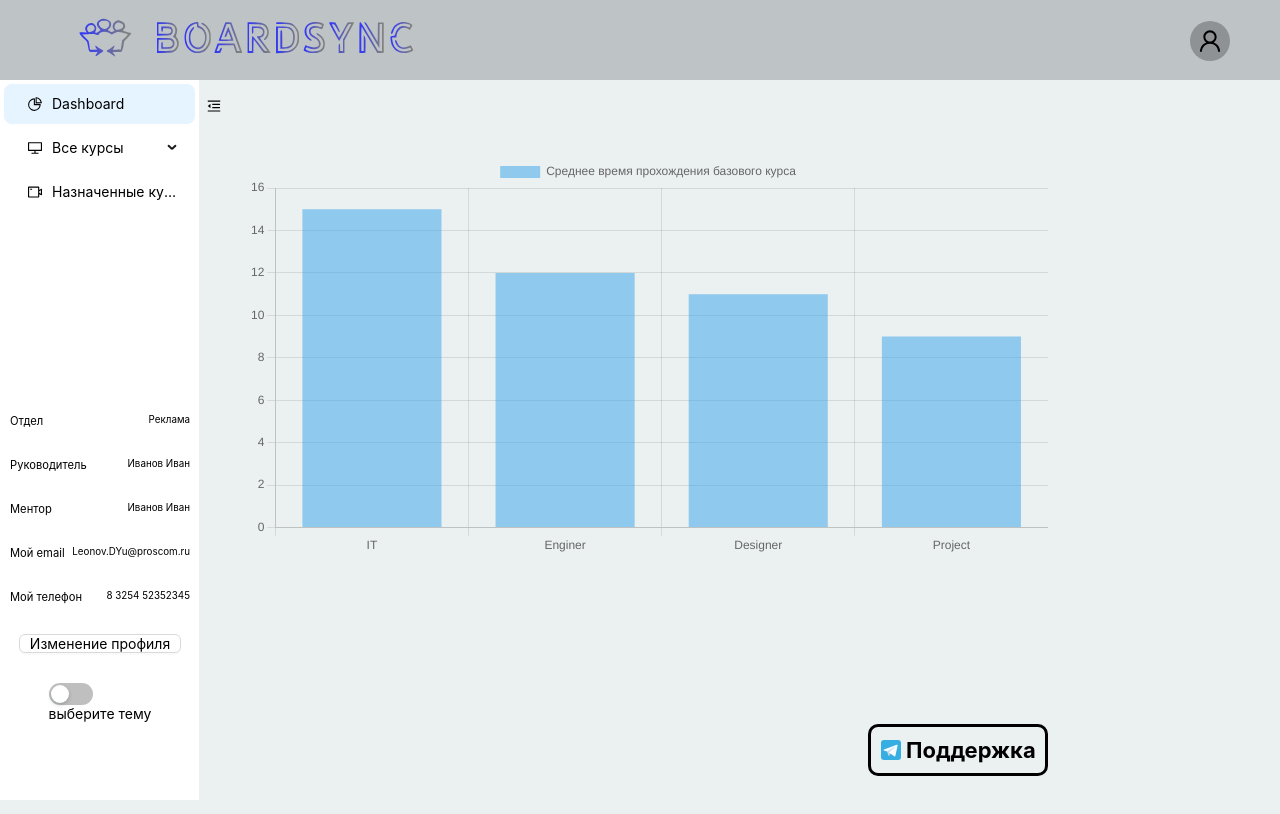
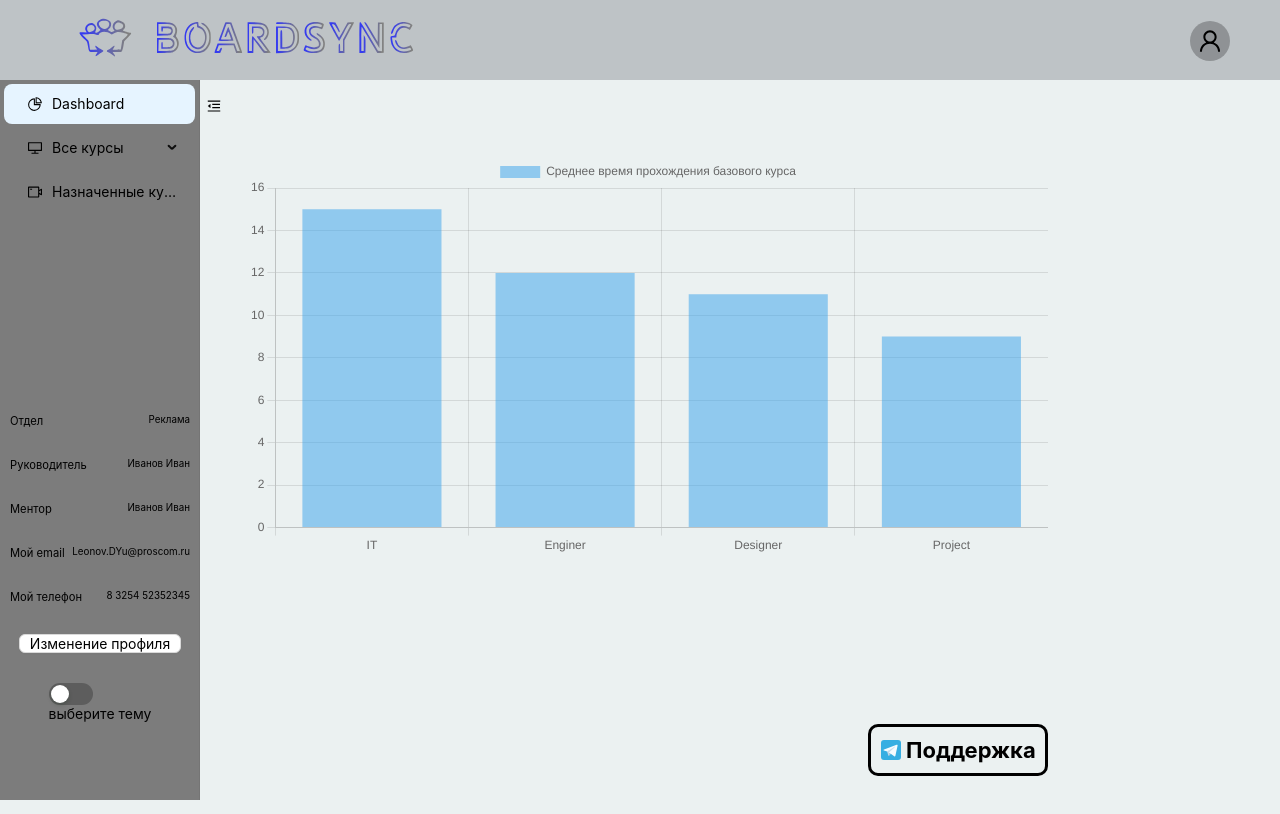
Before and after one commit to GuildOfTwo/hackaton_0.2, a React (Vite) app: page /dashboard in a window 1280 px wide. Built offline with nearby package versions, Linux system fonts and the light colour scheme.

Commit message:
fix-dartheme-colors

```diff
--- a/src/layouts/Sider/index.tsx
+++ b/src/layouts/Sider/index.tsx
@@ -1,20 +1,15 @@
-import { Menu, MenuProps } from 'antd';
+import { MenuProps } from 'antd';
 import {
   UserOutlined,
   VideoCameraOutlined,
-  UploadOutlined,
   MenuFoldOutlined,
   MenuUnfoldOutlined,
   PieChartOutlined,
   DesktopOutlined,
-  TeamOutlined,
-  FileOutlined,
-} from '@ant-design/icons';
-import Sider from 'antd/es/layout/Sider';
+ } from '@ant-design/icons';
 import { useState } from 'react';
-import { HEADER_HEIGHT } from '../../utils/constants';
 import { Link } from 'react-router-dom';
-import { SliderButton, UserWrapper } from './styled';
+import { MainSider, SliderButton, SliderMenu, SliderWrapper, UserWrapper } from './styled';
 import { Page, SubPage } from '../../utils/constants/navigation';
 import { UserCard } from '../../components/userCard';
 
@@ -49,32 +44,29 @@ const Slider = () => {
     } as MenuItem;
   }
   return (
-    <div style={{ position: 'absolute', height: 'calc(100% - 66px)', zIndex: '900', top: '80px' }}>
-      <Sider
+    <SliderWrapper >
+      <MainSider
         trigger={null}
         collapsible
         collapsed={collapsed}
-        style={{ background: 'transparent', height: '100%' }}
-      >
+        >
         <div className='demo-logo-vertical' />
-        <Menu
-          theme='light'
+        <SliderMenu
           defaultSelectedKeys={['1']}
           mode='inline'
           items={items}
-          style={{ height: `calc(100vh - ${HEADER_HEIGHT})` }}
-        />
+          />
         <UserWrapper>
         {collapsed ? <UserOutlined onClick={() => setCollapsed(!collapsed)} /> : <UserCard />}
         </UserWrapper>
-      </Sider>
+      </MainSider>
 
       <SliderButton
         type='text'
         icon={collapsed ? <MenuUnfoldOutlined /> : <MenuFoldOutlined />}
         onClick={() => setCollapsed(!collapsed)}
       />
-    </div>
+    </SliderWrapper>
   );
 };
 
--- a/src/layouts/Sider/styled.ts
+++ b/src/layouts/Sider/styled.ts
@@ -1,8 +1,24 @@
 import { Menu, Button } from 'antd';
 import styled from 'styled-components';
+import Sider from 'antd/es/layout/Sider';
+import { HEADER_HEIGHT } from '../../utils/constants';
+
+export const SliderWrapper = styled.div`
+  position: absolute;
+  height: calc(100% - 66px);
+  z-index: 900;
+  top: 80px;
+`;
 
 export const SliderMenu = styled(Menu)`
   height: 100%;
+  height: calc(100vh - ${HEADER_HEIGHT});
+  background-color: ${(props) => props.theme.backgroundColor3};
+`
+
+export const MainSider = styled(Sider)`
+   background: transparent;
+   height: 100%;
 `;
 
 export const SliderButton = styled(Button)`
@@ -17,9 +33,8 @@ export const SliderButton = styled(Button)`
   right: -30px;
 `;
 
-
 export const UserWrapper = styled.div`
-position: absolute;
-bottom: 100px;
-left: 30px;
-`
+  position: absolute;
+  bottom: 100px;
+  left: 30px;
+`;
```
